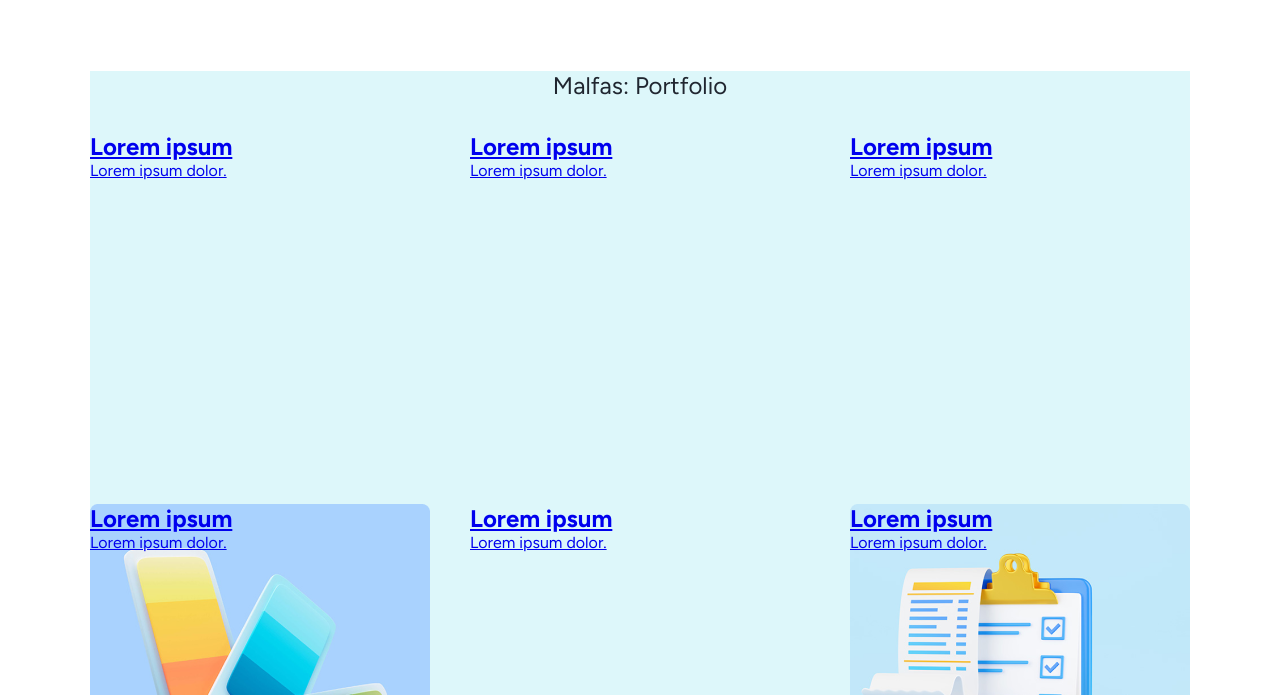
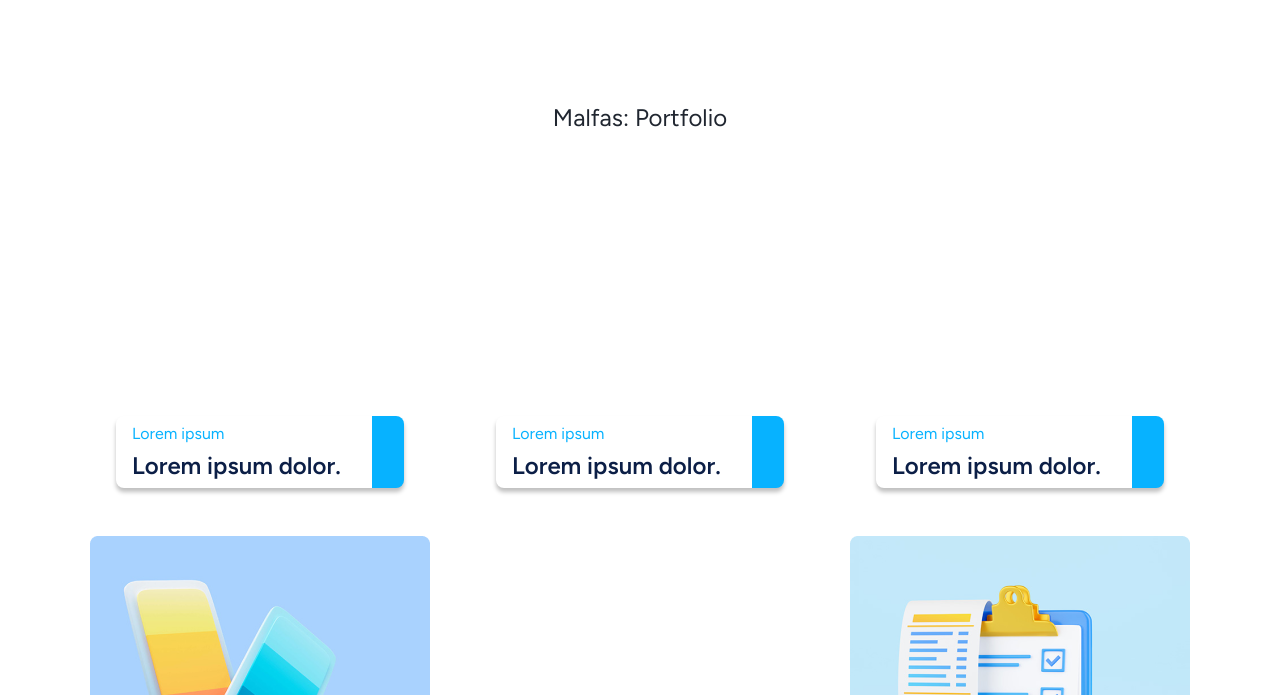
Before and after one commit to exegeses/html-71628, a plain HTML site: page _proyecto/portfolio.html in a window 1280 px wide. Shown: the part 105-800 px from the top of the page. Drawn offline with Linux system fonts and the light colour scheme.

Commit message:
Proyecto integrador - sección Portfolio

```diff
--- a/_proyecto/css/estilos.css
+++ b/_proyecto/css/estilos.css
@@ -102,9 +102,8 @@ main{
 /* sección portfolio */
 #portfolio{
     width: 1100px;
-    margin: auto;
-    margin-top: 72px;
-    background-color: #b0ecf46f;
+    margin: 72px auto 0px auto;
+    padding: 32px 0px;
     display: flex;
     flex-wrap: wrap;
     justify-content: space-between;
@@ -116,6 +115,10 @@ main{
     #portfolio article{
         width: 340px;
         height: 340px;
+        padding-bottom: 16px;
+        display: flex;
+        align-items: end;
+        justify-content: center;
     }
 
     #portfolio-1{
@@ -137,8 +140,31 @@ main{
         background-image: url(../imgs/portfolio-6.png);
     }
 
+        #portfolio article a{
+            display: block;
+            width: 288px;
+            background-color: #fff;
+            border-right: 32px solid #07B2FF;
+            border-radius: 8px;
+            padding: 8px 16px;
+            box-shadow: 0px 4px 4px hsla(0, 0%, 0%, .25);
+
+            text-decoration: none;
+        }
+            #portfolio article a h2{
+                margin-bottom: 8px;
+                font-size: 16px;
+                font-weight: normal;
+                color: #07B2FF;
+            }
+            #portfolio article a p{
+                font-size: 24px;
+                font-weight: 600;
+                color: #0B1E46;
+            }
 
 footer{
+    margin-top: 72px;
     background-color: #0B1E46;
 }
     footer div{
--- /dev/null
+++ b/clase6/css/linea-bloque.css
@@ -0,0 +1,40 @@
+@import url('https://fonts.googleapis.com/css2?family=Figtree:ital,wght@0,300..900;1,300..900&display=swap');
+
+*{
+    margin: 0px;
+    padding: 0px;
+    box-sizing: border-box;
+}
+body{
+    background-color: hsl(287, 40%, 14%);
+    color: hsl(287, 50%, 86%);
+    font-family: Figtree, sans-serif;
+    font-size: 24px;
+}
+main{
+    width: 768px;
+    margin: 48px auto;
+}
+h1,h2{
+    margin-top: 24px;
+    font-weight: 400;
+}
+p{
+    margin: 16px 0px;
+}
+a{
+    color: hsl(290, 100%, 86%);
+    /*  no aceptan ancho ni altura */
+}
+article{
+    background-color: hsl(287, 40%, 10%);
+    margin: 16px 0px;
+    width: 380px;
+    height: 64px;
+}
+
+img{
+    width: 48px;
+    margin: 16px;
+    filter: invert();
+}
--- /dev/null
+++ b/clase6/css/linea-bloque2.css
@@ -0,0 +1,41 @@
+@import url('https://fonts.googleapis.com/css2?family=Figtree:ital,wght@0,300..900;1,300..900&display=swap');
+
+*{
+    margin: 0px;
+    padding: 0px;
+    box-sizing: border-box;
+}
+body{
+    background-color: hsl(287, 40%, 14%);
+    color: hsl(287, 50%, 86%);
+    font-family: Figtree, sans-serif;
+    font-size: 24px;
+}
+main{
+    width: 768px;
+    margin: 48px auto;
+}
+h1,h2{
+    margin-top: 24px;
+    font-weight: 400;
+}
+p{
+    margin: 16px 0px;
+}
+
+#primero, #francia{
+    margin: 32px 0px;
+    height: 280px;
+    background-color: hsl(287, 40%, 20%);
+}
+article{
+    background-color: hsl(287, 40%, 10%);
+    width: 216px;
+    height: 64px;
+}
+#primero article{
+    display: inline-block;
+}
+#francia{
+    display: flex;
+}
--- /dev/null
+++ b/clase6/css/sombras.css
@@ -0,0 +1,57 @@
+@import url('https://fonts.googleapis.com/css2?family=Figtree:ital,wght@0,300..900;1,300..900&display=swap');
+
+*{
+    margin: 0px;
+    padding: 0px;
+    box-sizing: border-box;
+}
+body{
+    font-family: "Figtree", sans-serif;
+    color: #304534;
+    font-size: 24px;
+}
+main{
+    width: 768px;
+    margin: 48px auto;
+}
+    h1{
+        font-weight: 400;
+    }
+
+    article{
+        width: 480px;
+        height: 80px;
+        margin: 40px auto;
+    }
+    #primero{
+        background-color: hsl(131, 18%, 86%);
+        /* box-shadow: ejeX ejeX blur color; */
+        box-shadow: 8px 8px 0px #666;
+    }
+    #francia{
+        background-color: hsl(131, 18%, 86%);
+        /* box-shadow: ejeX ejeX blur color; */
+        box-shadow: 8px 8px 8px #666;
+    }
+    #tercero{
+        border-radius: 8px;
+        /* background-color: hsl(131, 18%, 86%);*/
+        /* box-shadow: ejeX ejeX blur color; */
+        box-shadow: 0px 2px 8px hsla(0, 0%, 40%, .50);
+    }
+    #cuarto{
+        height: 256px;
+        width: 100%;
+        border-radius: 8px;
+        background-color: hsl(131, 18%, 70%);
+        /* box-shadow: ejeX ejeX blur color; */
+        box-shadow: 0px 2px 8px #666;
+
+        display: flex;
+        justify-content: center;
+        align-items: center;
+
+        font-size: 80px;
+        /* text-shadow:  ejeX ejeX blur color; */
+        text-shadow: 1px 1px 0px #fff;
+    }
```
Also changed, not shown: _proyecto/index.html (+1 -1 lines), clase6/linea-bloque.html (added, +41 -0 lines), clase6/linea-bloque2.html (added, +28 -0 lines), clase6/sombras.html (added, +22 -0 lines), clase6/imgs/0E34D204-33F8-4310-AE57-582C375176AF.jpg (added), clase6/imgs/0E34D204-33F8-4310-AE57-582C375176AF.png (added), clase6/imgs/1j+ojlxEOMkX9Wyqfhe43D6kh...png (added), clase6/imgs/fb.png (added), clase6/imgs/wp.png (added), clase6/imgs/yt.png (added).
